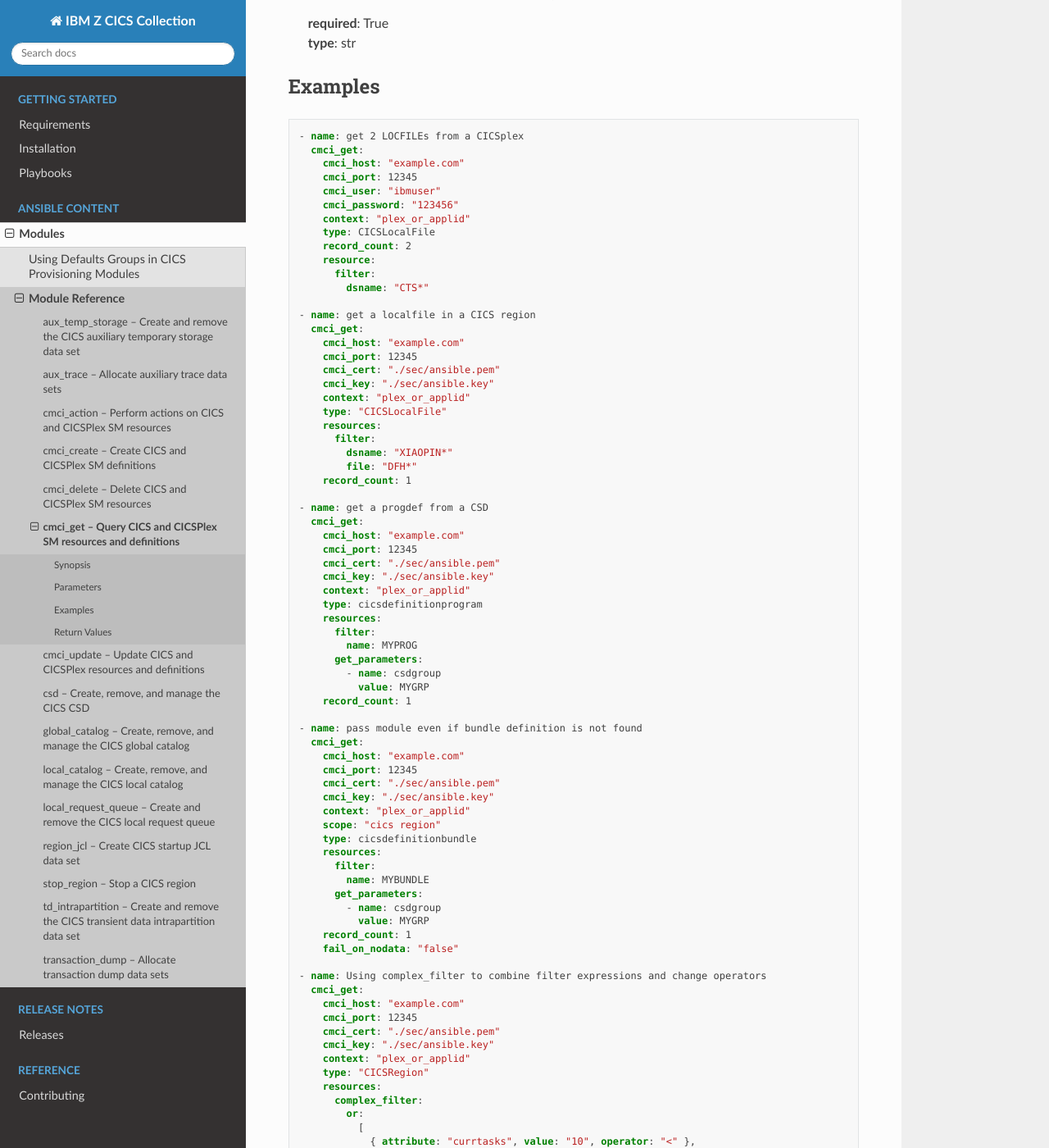
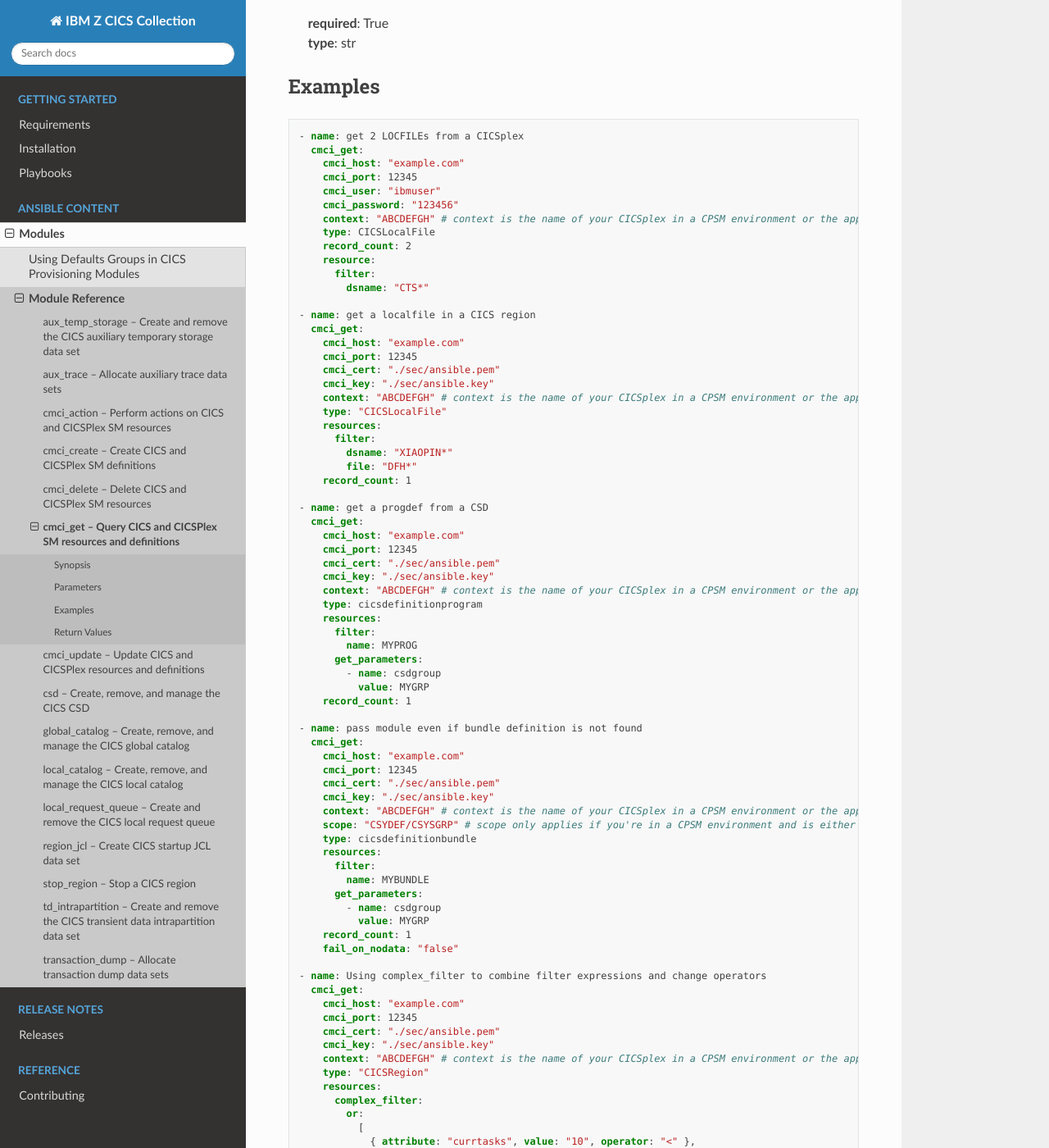
Before and after one commit to ansible-collections/ibm_zos_cics, a Sphinx documentation site: the page built from docs/source/modules/cmci_get.rst, in a window 1280 px wide and 1400 px high, scrolled down 6541 px. Shown: the whole window at 82% size. Built offline with Sphinx 7.4.7 and the Read the Docs theme 3.1.0, drawn with Linux system fonts in a browser that asks for light colours.

Commit message:
Updated scope and context with the comments

```diff
--- a/docs/source/modules/cmci_create.rst
+++ b/docs/source/modules/cmci_create.rst
@@ -224,9 +224,9 @@ Examples
      cmci_create:
        cmci_host: "example.com"
        cmci_port: 12345
-       context: "plex_or_applid"
+       context: "ABCDEFGH" # context is the name of your CICSplex in a CPSM environment or the applid of your region in an SMSS environment
        type: "CICSDefinitionBundle"
-       scope: "cics region"
+       scope: "CSYDEF/CSYSGRP" # scope only applies if you're in a CPSM environment and is either the name of a CICS system definition (CSYSDEF) or CICS system group (CSYSGRP)
        attributes:
          name: PONGALT
          bundledir: /u/ibmuser/bundle/pong/pongbundle_1.0.0
--- a/docs/source/modules/cmci_delete.rst
+++ b/docs/source/modules/cmci_delete.rst
@@ -324,7 +324,7 @@ Examples
      cmci_delete:
        cmci_host: "example.com"
        cmci_port: 12345
-       context: "plex_or_applid"
+       context: "ABCDEFGH" # context is the name of your CICSplex in a CPSM environment or the applid of your region in an SMSS environment
        type: CICSBundle
        resources:
          filter:
@@ -334,9 +334,9 @@ Examples
      cmci_delete:
        cmci_host: "example.com"
        cmci_port: 12345
-       context: "plex_or_applid"
+       context: "ABCDEFGH" # context is the name of your CICSplex in a CPSM environment or the applid of your region in an SMSS environment
        type: CICSDefinitionBundle
-       scope: "cics region"
+       scope: "CSYDEF/CSYSGRP" # scope only applies if you're in a CPSM environment and is either the name of a CICS system definition (CSYSDEF) or CICS system group (CSYSGRP)
        resource:
          filter:
            name: "PONGALT"
--- a/docs/source/modules/cmci_get.rst
+++ b/docs/source/modules/cmci_get.rst
@@ -351,7 +351,7 @@ Examples
        cmci_port: 12345
        cmci_user: "ibmuser"
        cmci_password: "123456"
-       context: "plex_or_applid"
+       context: "ABCDEFGH" # context is the name of your CICSplex in a CPSM environment or the applid of your region in an SMSS environment
        type: CICSLocalFile
        record_count: 2
        resource:
@@ -364,7 +364,7 @@ Examples
        cmci_port: 12345
        cmci_cert: "./sec/ansible.pem"
        cmci_key: "./sec/ansible.key"
-       context: "plex_or_applid"
+       context: "ABCDEFGH" # context is the name of your CICSplex in a CPSM environment or the applid of your region in an SMSS environment
        type: "CICSLocalFile"
        resources:
          filter:
@@ -378,7 +378,7 @@ Examples
        cmci_port: 12345
        cmci_cert: "./sec/ansible.pem"
        cmci_key: "./sec/ansible.key"
-       context: "plex_or_applid"
+       context: "ABCDEFGH" # context is the name of your CICSplex in a CPSM environment or the applid of your region in an SMSS environment
        type: cicsdefinitionprogram
        resources:
          filter:
@@ -394,8 +394,8 @@ Examples
        cmci_port: 12345
        cmci_cert: "./sec/ansible.pem"
        cmci_key: "./sec/ansible.key"
-       context: "plex_or_applid"
-       scope: "cics region"
+       context: "ABCDEFGH" # context is the name of your CICSplex in a CPSM environment or the applid of your region in an SMSS environment
+       scope: "CSYDEF/CSYSGRP" # scope only applies if you're in a CPSM environment and is either the name of a CICS system definition (CSYSDEF) or CICS system group (CSYSGRP)
        type: cicsdefinitionbundle
        resources:
          filter:
@@ -412,7 +412,7 @@ Examples
        cmci_port: 12345
        cmci_cert: "./sec/ansible.pem"
        cmci_key: "./sec/ansible.key"
-       context: "plex_or_applid"
+       context: "ABCDEFGH" # context is the name of your CICSplex in a CPSM environment or the applid of your region in an SMSS environment
        type: "CICSRegion"
        resources:
          complex_filter:
--- a/docs/source/modules/cmci_update.rst
+++ b/docs/source/modules/cmci_update.rst
@@ -361,8 +361,8 @@ Examples
      cmci_update:
        cmci_host: "example.com"
        cmci_port: "12345"
-       context: "plex_or_applid"
-       scope: "cics region name"
+       context: "ABCDEFGH" # context is the name of your CICSplex in a CPSM environment or the applid of your region in an SMSS environment
+       scope: "CSYDEF/CSYSGRP" # scope only applies if you're in a CPSM environment and is either the name of a CICS system definition (CSYSDEF) or CICS system group (CSYSGRP)
        type: "CICSDefinitionBundle"
        attributes:
          description: "New description"
```
Also changed, not shown: docs/source/modules/cmci_action.rst (+3 -4 lines), 5 other files.
